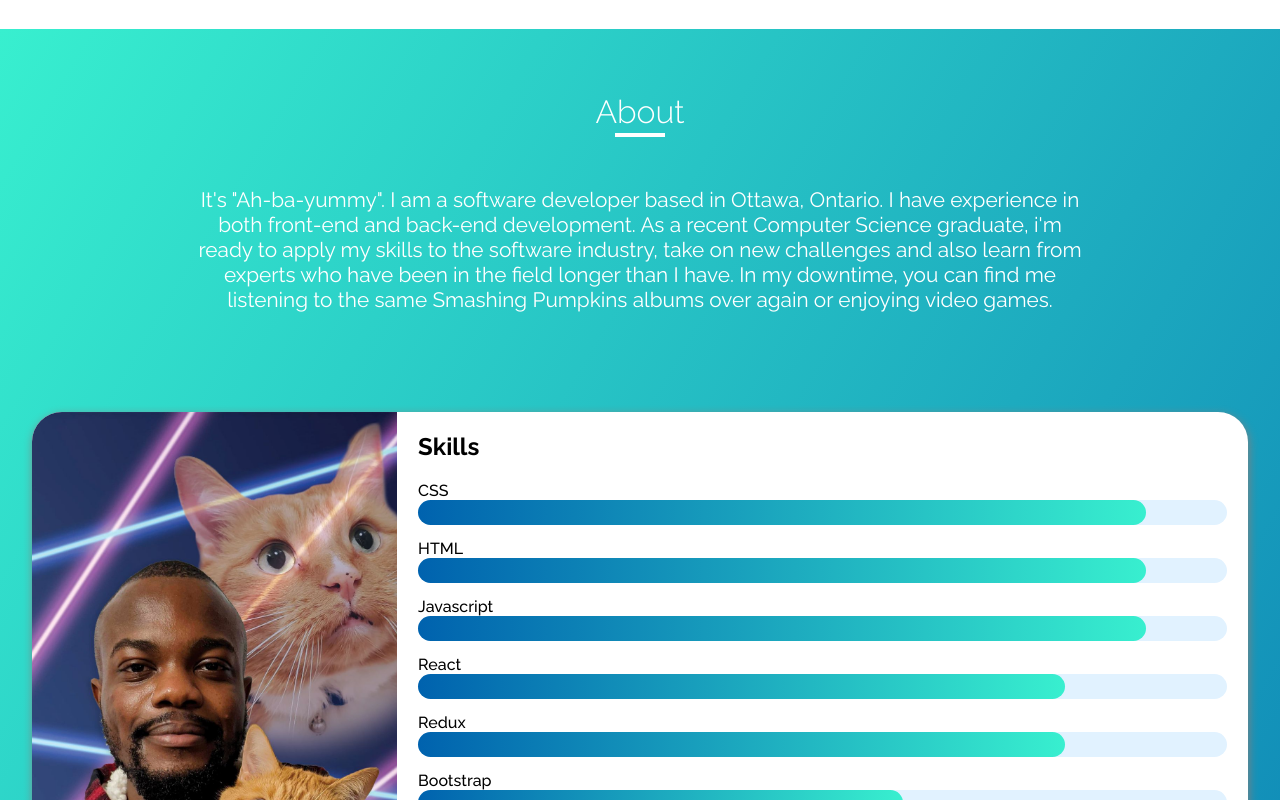
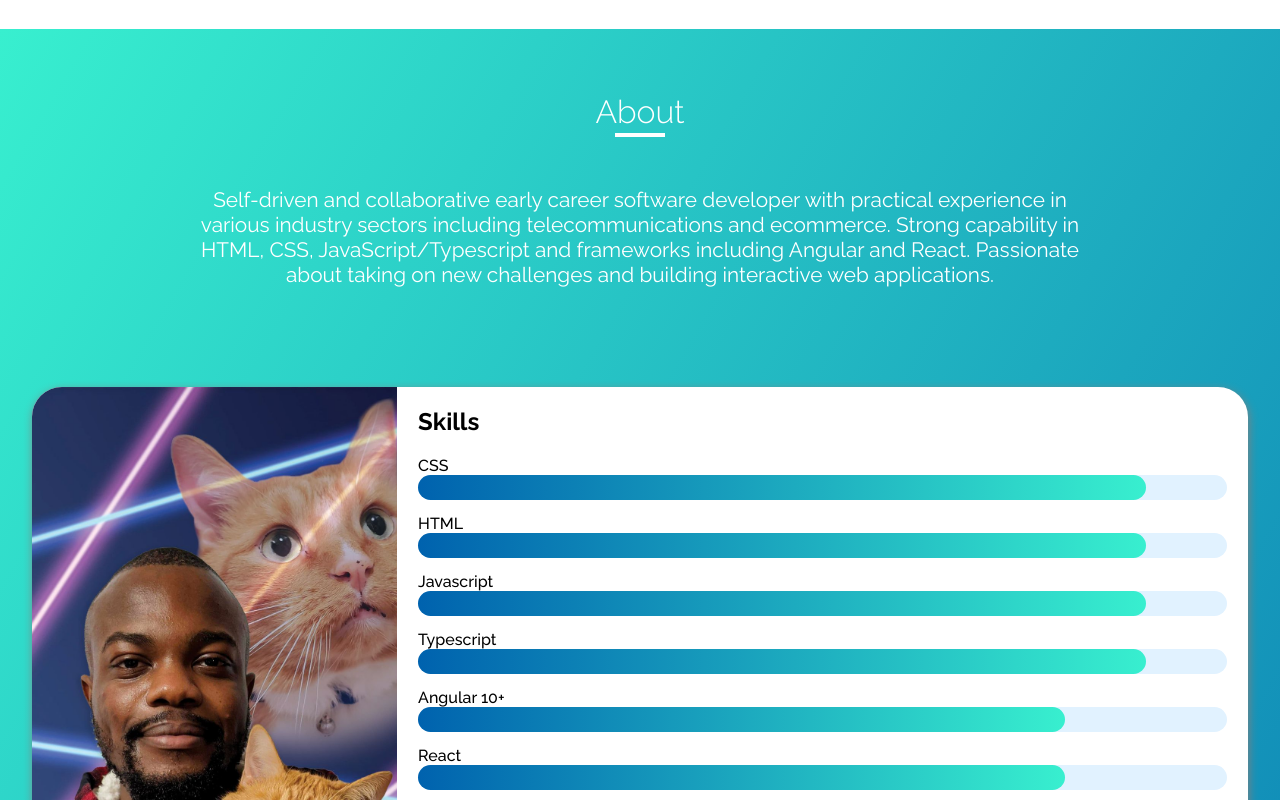
Before and after one commit to AbayomiE-T/my-website, a React (Create React App) app: page / in a window 1280 px wide. Shown: the part 2620-3420 px from the top of the page. Built offline with nearby package versions, Linux system fonts and the light colour scheme.

Commit message:
updated about me section

```diff
--- a/src/components/About.js
+++ b/src/components/About.js
@@ -8,15 +8,9 @@ export default function About() {
         <section id="about">
             <h1 className="heading" style={{ color: "white" }}>About</h1>
             <div className="rule" style={{ backgroundColor: "white" }}></div>
-            <p>It's "Ah-ba-yummy". I am a software developer based in Ottawa, Ontario. I have experience in both
-            front-end
-            and back-end development.
-            As a recent Computer Science graduate, i'm ready to apply my skills to the software industry, take on
-            new
-            challenges and also learn from
-            experts who have been in the field longer than I have. In my downtime, you can find me listening to the
-            same
-            Smashing Pumpkins albums over again or enjoying video games.</p>
+            <p>Self-driven and collaborative early career software developer with practical experience in various industry sectors
+                including telecommunications and ecommerce. Strong capability in HTML, CSS, JavaScript/Typescript and frameworks including Angular and React. Passionate
+                about taking on new challenges and building interactive web applications.</p>
 
             <div className="about-me-wrapper">
                 <div className="image-wrapper">
@@ -28,13 +22,14 @@ export default function About() {
                         <SkillDetail skillName="CSS" percentage="90" width="90%" />
                         <SkillDetail skillName="HTML" percentage="90" width="90%" />
                         <SkillDetail skillName="Javascript" percentage="90" width="90%" />
+                        <SkillDetail skillName="Typescript" percentage="90" width="90%" />
+                        <SkillDetail skillName="Angular 10+" percentage="90" width="80%" />
                         <SkillDetail skillName="React" percentage="80" width="80%" />
                         <SkillDetail skillName="Redux" percentage="80" width="80%" />
                         <SkillDetail skillName="Bootstrap" percentage="60" width="60%" />
                         <SkillDetail skillName="Node.js/Express" percentage="60" width="60%" />
                         <SkillDetail skillName="Python" percentage="75" width="75%" />
                         <SkillDetail skillName="Java" percentage="70" width="70%" />
-                        <SkillDetail skillName="C++" percentage="70" width="70%" />
                         <SkillDetail skillName="Github" percentage="70" width="70%" />
                     </div>
                 </div>
```
